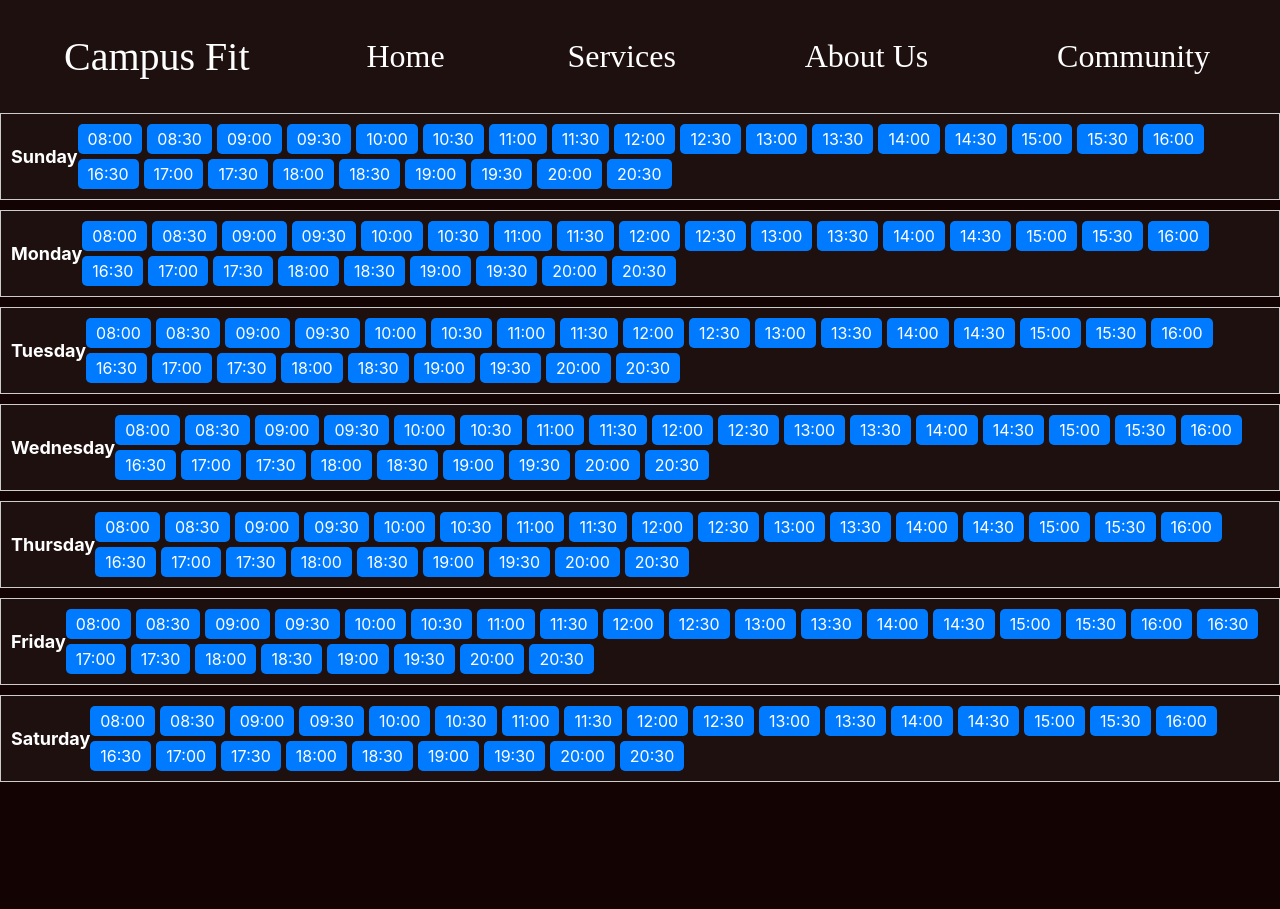
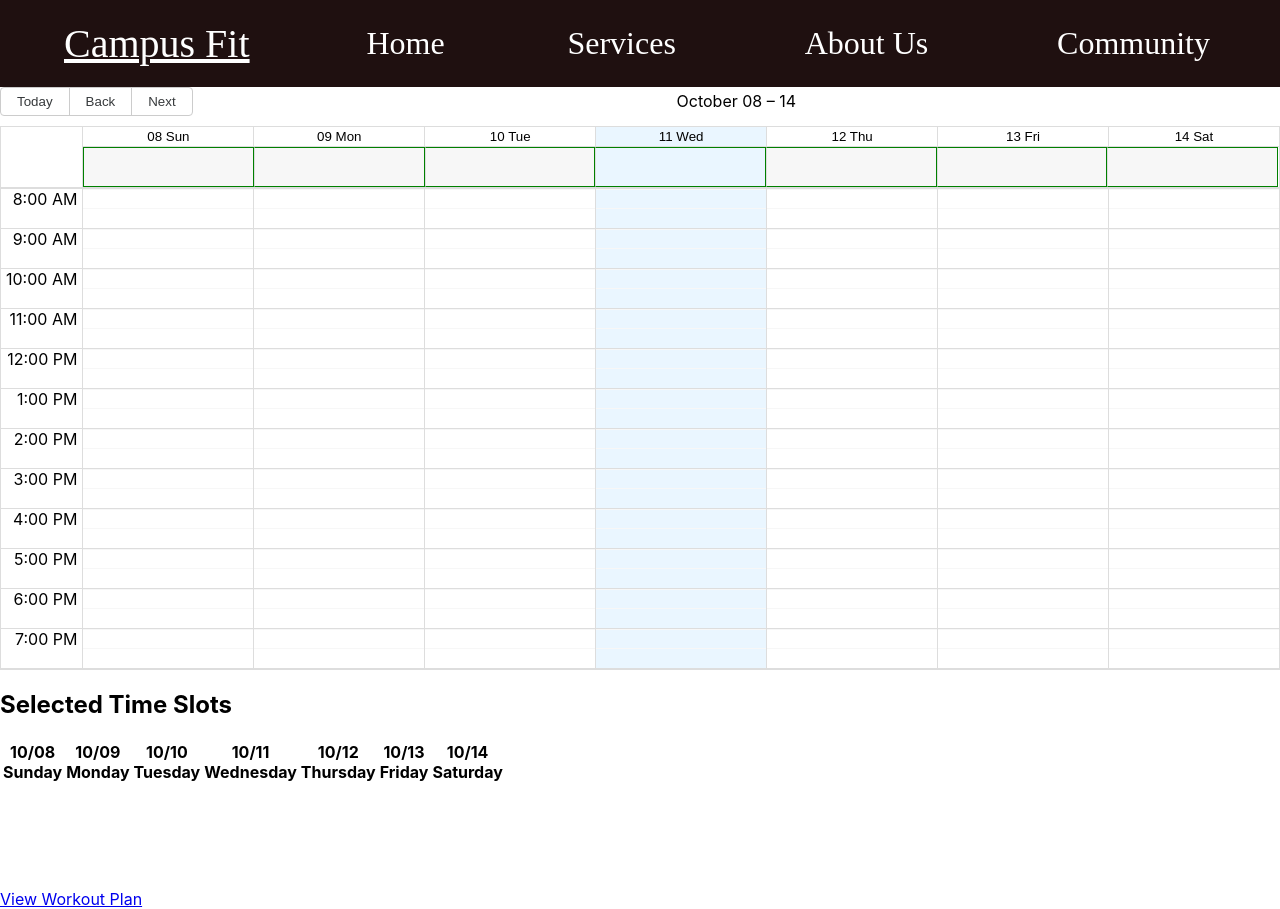
Before and after one commit to UQdeco3500/The-A-Team, a React (Create React App) app in the folder campusfit-app/: page /Schedule in a window 1280 px wide. Before the commit the page ends 800 px from the top, so only its background shows below. Built offline with nearby package versions, Linux system fonts and the light colour scheme.

Commit message:
Changes made for uploading Schedule

```diff
--- a/campusfit-app/package.json
+++ b/campusfit-app/package.json
@@ -6,7 +6,9 @@
     "@testing-library/jest-dom": "^5.17.0",
     "@testing-library/react": "^13.4.0",
     "@testing-library/user-event": "^13.5.0",
+    "moment": "^2.29.4",
     "react": "^18.2.0",
+    "react-big-calendar": "^1.8.4",
     "react-dom": "^18.2.0",
     "react-router-dom": "^6.16.0",
     "react-scripts": "5.0.1",
--- a/campusfit-app/src/App.css
+++ b/campusfit-app/src/App.css
@@ -91,44 +91,32 @@
   background-color: #00FF00;
   border-radius: 50%;
 }
-/* Appropriate styling for the day-schedule container */
-.day-schedule {
-  display: flex;
-  flex-direction: row;
-  justify-content: space-between;
-  align-items: center;
-  padding: 10px;
-  margin-bottom: 10px;
-  background-color: #1f1010;;
-  border: 1px solid #ccc;
-  color:white;
+/* App styling */
+/* ... Your existing styles ... */
+
+/* Custom styling for ScheduleScreen and react-big-calendar */
+
+/* Set background color to black */
+.schedule-screen {
+  background-color: white;
 }
 
-/* Styling for the day name */
-.day-schedule h2 {
-  margin: 0;
-  font-size: 18px;
+/* Set font color to red for day headers */
+.custom-day-header {
+  color: rgb(0, 0, 0);
 }
 
-/* Styling for the time slots container */
-.time-slots {
-  display: flex;
-  flex-wrap: wrap;
-  gap: 5px;
+/* Style individual day cells in the calendar */
+.rbc-day-bg {
+  background-color: #f7f7f7;
+  border: 1px solid green;
 }
 
-/* Styling for individual time slots */
-.time-slot {
-  padding: 5px 10px;
-  background-color: #007bff;
-  color: #fff;
-  cursor: pointer;
-  user-select: none;
-  border-radius: 5px;
-  transition: background-color 0.3s ease;
+/* Style the selected time slots */
+.selected-time-slot {
+  /* //color-scheme:green ; */
+  background-color: #00FF00;
+  color: red;
 }
 
-/* Styling for selected time slots */
-.time-slot.selected {
-  background-color: #ff5722; /* Change the color as desired */
-}
+/* Additional custom styles can be added here */
--- a/campusfit-app/src/App.js
+++ b/campusfit-app/src/App.js
@@ -4,11 +4,12 @@ import { BrowserRouter as Router, Link, Route, Routes } from 'react-router-dom';
 import HomeScreen from './Components/HomeScreen';
 import UploadScreen from './Components/UploadScreen';
 import ScheduleScreen from './Components/Schedule';
+import WorkoutPlan from './Components/WorkoutScreen';
 function App() {
   return (
     <Router>
       <header className='header'>
-      <h2 className='logoCampusfit'>Campus Fit</h2>
+      <h2><Link to='/' className='logoCampusfit'>Campus Fit</Link></h2>
       <Link to="/" className='headerButtons'>Home</Link>
       <button className='headerButtons'>Services</button>
       <button className='headerButtons'>About Us</button>
@@ -19,6 +20,7 @@ function App() {
           <Route path="/" element={<HomeScreen />} />
           <Route path="/Upload" element={<UploadScreen/>}/>
           <Route path="/Schedule" element={<ScheduleScreen/>}/>
+          <Route path="/Workout-Plan" element={<WorkoutPlan/>}/>
         </Routes>
       </main>
     </Router>
--- a/campusfit-app/src/Components/Schedule.js
+++ b/campusfit-app/src/Components/Schedule.js
@@ -1,31 +1,12 @@
 import React, { useState } from 'react';
-
-function DaySchedule({ day, timeSlots, selectedTimeSlots, handleTimeSlotClick }) {
-  return (
-    <div className="day-schedule">
-      <h2>{day}</h2>
-      <div className="time-slots">
-        {timeSlots.map((timeSlot) => (
-          <div
-            key={timeSlot}
-            className={`time-slot ${selectedTimeSlots[day] === timeSlot ? 'selected' : ''}`}
-            onClick={() => handleTimeSlotClick(day, timeSlot)} // Pass the day as well
-          >
-            {timeSlot}
-          </div>
-        ))}
-      </div>
-    </div>
-  );
-}
+import { Calendar, momentLocalizer } from 'react-big-calendar';
+import 'react-big-calendar/lib/css/react-big-calendar.css';
+import moment from 'moment';
+import { Link } from 'react-router-dom';
 
 function ScheduleScreen() {
   const daysOfWeek = ['Sunday', 'Monday', 'Tuesday', 'Wednesday', 'Thursday', 'Friday', 'Saturday'];
 
-  // Initialize a state variable for each day to keep track of the selected time slots
-  const [selectedTimeSlots, setSelectedTimeSlots] = useState({});
-
-  // Create an array of time slots (8:00 AM to 8:00 PM with half-hour divisions)
   const timeSlots = [];
   for (let hour = 8; hour <= 20; hour++) {
     for (let minute = 0; minute < 60; minute += 30) {
@@ -34,34 +15,80 @@ function ScheduleScreen() {
     }
   }
 
-  // Function to handle the click event for a time slot
-  const handleTimeSlotClick = (day, timeSlot) => {
-    // Create a new object to update the selected time slot for the specific day
+  const [selectedTimeSlots, setSelectedTimeSlots] = useState({});
+
+  const handleSelectSlot = ({ start, end }) => {
+    const startTime = moment(start).format('HH:mm');
+    const endTime = moment(end).format('HH:mm');
+    const selectedRange = [];
+    let currentTime = startTime;
+    while (currentTime < endTime) {
+      selectedRange.push(currentTime);
+      const [hour, minute] = currentTime.split(':').map(Number);
+      currentTime = moment({ hour, minute }).add(30, 'minutes').format('HH:mm');
+    }
+
+    // Create a new object to update the selected time slots for the specific day
     setSelectedTimeSlots((prevSelectedTimeSlots) => {
       const updatedSelectedTimeSlots = { ...prevSelectedTimeSlots };
-      if (updatedSelectedTimeSlots[day] === timeSlot) {
-        // If the clicked slot is already selected, unselect it
-        delete updatedSelectedTimeSlots[day];
-      } else {
-        // Otherwise, select the clicked slot
-        updatedSelectedTimeSlots[day] = timeSlot;
-      }
+      const day = moment(start).format('dddd'); // Get the day as a string
+      updatedSelectedTimeSlots[day] = selectedRange;
       return updatedSelectedTimeSlots;
     });
   };
 
+  const localizer = momentLocalizer(moment);
+
   return (
     <div className="schedule-screen">
-      {daysOfWeek.map((day) => (
-        <DaySchedule
-          key={day}
-          day={day}
-          timeSlots={timeSlots}
-          selectedTimeSlots={selectedTimeSlots}
-          handleTimeSlotClick={handleTimeSlotClick}
-        />
-      ))}
+      <Calendar
+        localizer={localizer}
+        events={[]} // You can use events for custom events if needed
+        views={['week']}
+        selectable
+        onSelectSlot={handleSelectSlot}
+        defaultView="week"
+        defaultDate={new Date()}
+        min={new Date(0, 0, 0, 8, 0, 0)}
+        max={new Date(0, 0, 0, 20, 0, 0)}
+        step={30}
+        timeslots={2}
+        slotDuration="00:30"
+        dayPropGetter={(date) => ({
+          className: `custom-day-header ${daysOfWeek[date.getDay()]}`,
+        })}
+      />
+
+      <div className="selected-time-slots">
+        <h2>Selected Time Slots</h2>
+        <table>
+          <thead>
+            <tr>
+              {daysOfWeek.map((day, index) => (
+                <th key={day}>
+                  {moment().startOf('week').add(index, 'days').format('MM/DD')} <br /> {day}
+                </th>
+              ))}
+            </tr>
+          </thead>
+          <tbody>
+            {timeSlots.map((timeSlot) => (
+              <tr key={timeSlot}>
+                {daysOfWeek.map((day) => (
+                  <td key={day}>
+                    {selectedTimeSlots[day] && selectedTimeSlots[day].includes(timeSlot) ? timeSlot : ''}
+                  </td>
+                ))}
+              </tr>
+            ))}
+          </tbody>
+        </table>
+      </div>
+
+      <Link to="/Workout-Plan">View Workout Plan</Link>
     </div>
+
   );
 }
+
 export default ScheduleScreen;
--- /dev/null
+++ b/campusfit-app/src/Components/WorkoutScreen.js
@@ -0,0 +1,76 @@
+// WorkoutPlan.js
+import React from 'react';
+import '../WorkoutPlan.css'
+const workoutData = {
+    Sunday: [
+      { time: '08:00', duration: 1.5, workout: 'Gym Workout' },
+      { time: '09:30', duration: 0.75, workout: 'Run' },
+      { time: '15:30', duration: 2.5, workout: 'Gym Workout' },
+    ],
+    Monday: [
+      { time: '09:00', duration: 0.5, workout: 'HIIT' },
+      { time: '12:00', duration: 1.25, workout: 'Run' },
+      { time: '17:00', duration: 2.25, workout: 'Gym Workout' },
+    ],
+    // Continue for other days of the week
+  };
+
+
+function WorkoutPlan() {
+    if (!workoutData) {
+        return null; // Return null or some placeholder when workoutData is not available
+      }
+  // Define a function to calculate the duration in hours
+  const calculateDurationInHours = (startTime, endTime) => {
+    const start = new Date(`01/01/2000 ${startTime}`);
+    const end = new Date(`01/01/2000 ${endTime}`);
+    const duration = (end - start) / (60 * 60 * 1000); // Duration in hours
+    return duration;
+  };
+
+  // Define a function to assign workouts based on duration
+  const assignWorkoutBasedOnDuration = (duration) => {
+    // Iterate through each day in workoutData
+    for (const day in workoutData) {
+      const dayWorkouts = workoutData[day];
+
+      // Use filter to find workouts with matching duration
+      const matchingWorkouts = dayWorkouts.filter((timeslot) => {
+        const timeslotDuration = calculateDurationInHours(timeslot.time, timeslot.endTime);
+        return timeslotDuration === duration;
+      });
+
+      // If there are matching workouts, return the workout of the first matching timeslot found
+      if (matchingWorkouts.length > 0) {
+        return matchingWorkouts[0].workout;
+      }
+    }
+
+    // If no matching workout is found, return a default value as a string
+    return 'Workout Not Found';
+  };
+
+
+
+  return (
+    <div className="workout-plan-page">
+      <h2>Workout Plan</h2>
+      <ul>
+        {Object.entries(workoutData).map(([day, timeslots]) => (
+          <li key={day}>
+            <strong>{day}:</strong>
+            <ul>
+              {timeslots.map((timeslot, index) => (
+                <li key={index}>
+                  {timeslot}: {assignWorkoutBasedOnDuration(calculateDurationInHours(timeslot, timeslots[index + 1]))}
+                </li>
+              ))}
+            </ul>
+          </li>
+        ))}
+      </ul>
+    </div>
+  );
+}
+
+export default WorkoutPlan;
--- /dev/null
+++ b/campusfit-app/src/WorkoutPlan.css
@@ -0,0 +1,38 @@
+/* WorkoutPlan.css (create a separate CSS file) */
+
+.workout-plan-page {
+    font-family: Arial, sans-serif;
+    padding: 20px;
+    background-color: white;
+  }
+
+  h2 {
+    font-size: 24px;
+    margin-bottom: 20px;
+  }
+
+  ul {
+    list-style-type: none;
+    padding: 0;
+  }
+
+  li {
+    margin-bottom: 10px;
+  }
+
+  strong {
+    font-weight: bold;
+  }
+
+  /* Style for individual workouts based on duration */
+  .gym-workout {
+    color: #FF5733; /* Red */
+  }
+
+  .cardio-workout {
+    color: #33FF33; /* Green */
+  }
+
+  .hiit-workout {
+    color: #3399FF; /* Blue */
+  }
```
Also changed, not shown: 1 other file (tests, documents, lock files or other folders).
